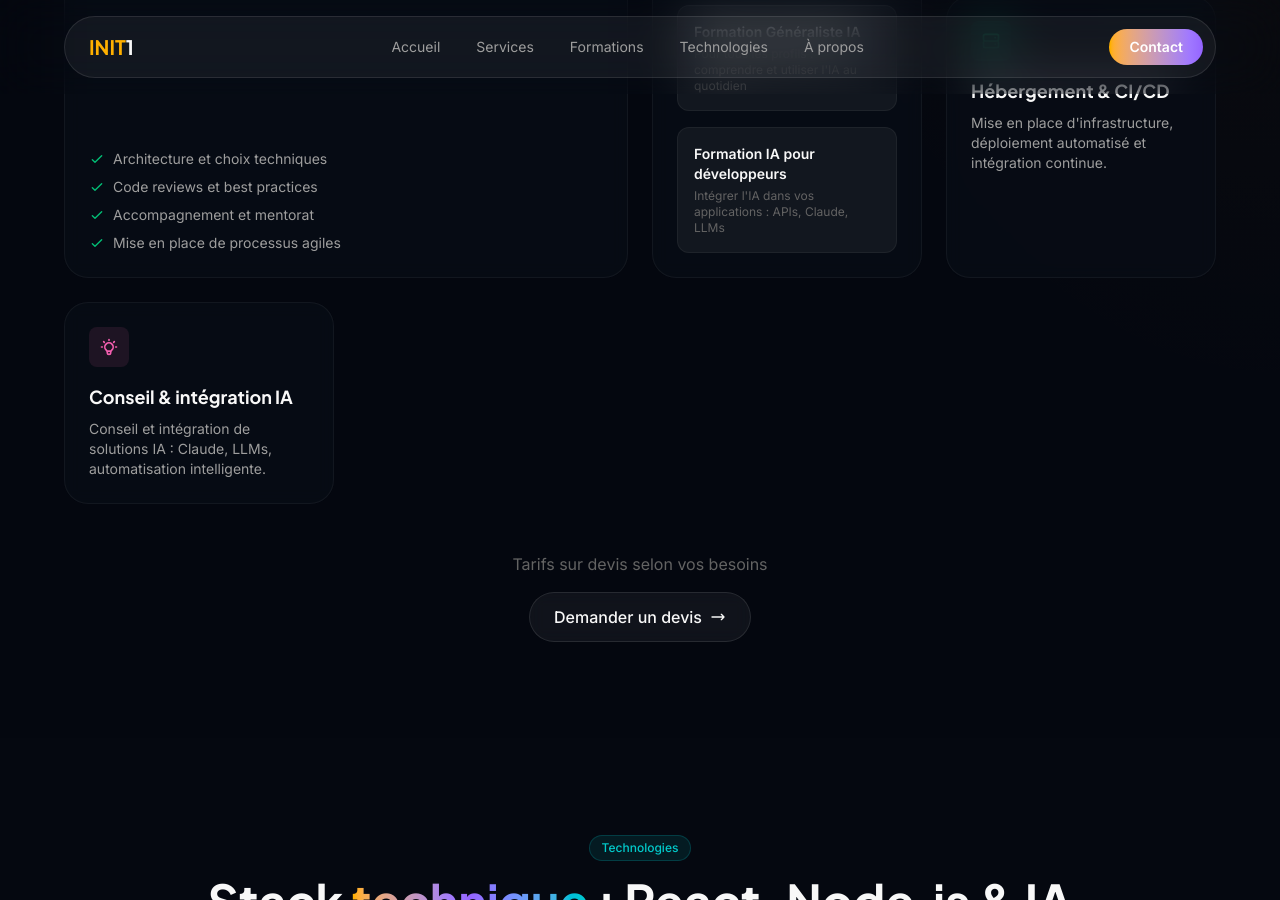
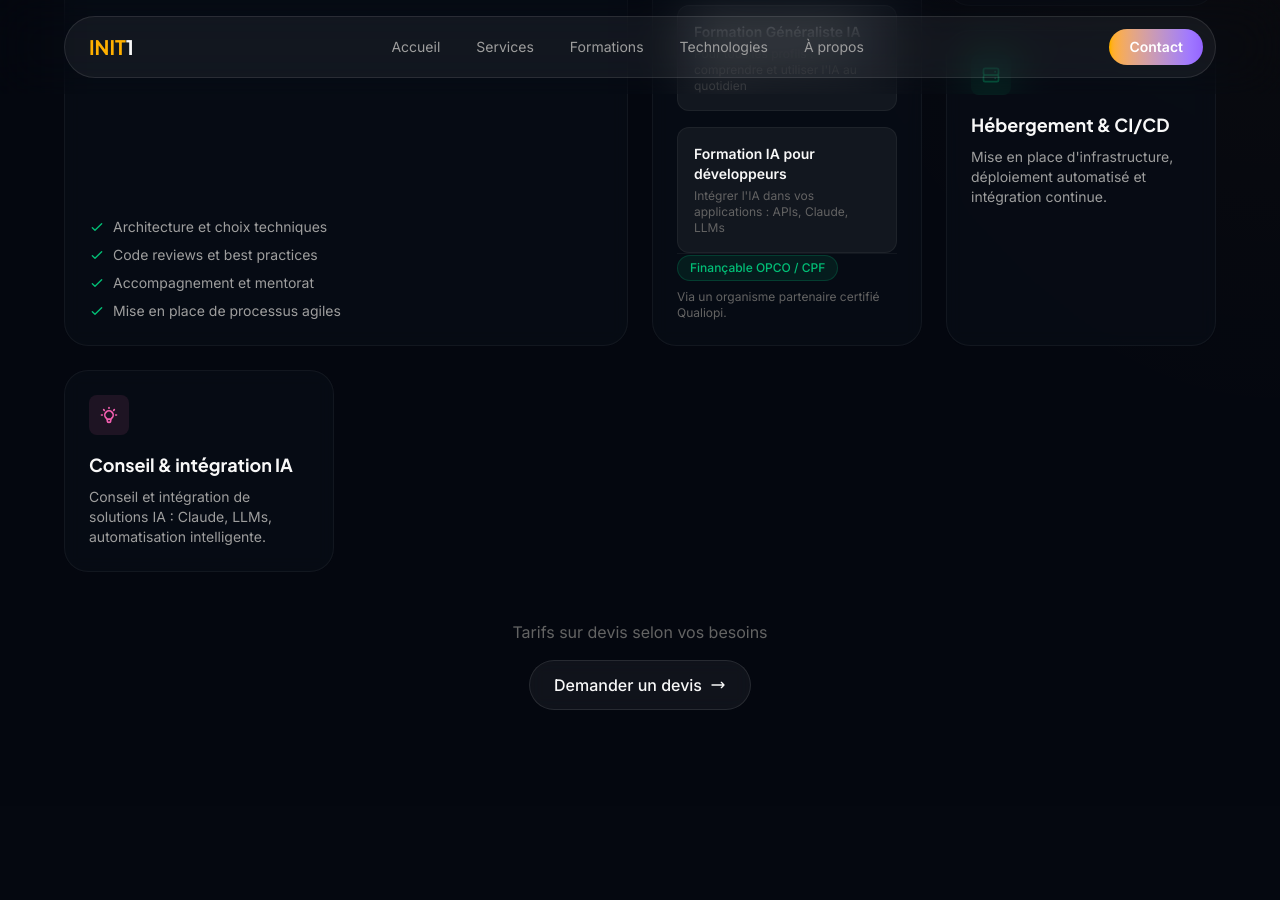
Before and after one commit to Lotto/init-one.fr, a Jekyll site: the page built from index.html, in a window 1280 px wide and 900 px high, scrolled down 1560 px. Built offline with Jekyll 4.4.1, drawn with Linux system fonts in a browser that asks for light colours.

Commit message:
Formations : mention financement OPCO/CPF via partenaire Qualiopi
Indique que les formations sont finançables via un organisme partenaire
certifie Qualiopi (la certification est portee par le partenaire, pas par INIT1).

```diff
--- a/_includes/services-bento.html
+++ b/_includes/services-bento.html
@@ -82,6 +82,10 @@
               <p class="text-xs text-text-muted">Intégrer l'IA dans vos applications : APIs, Claude, LLMs</p>
             </div>
           </div>
+          <div class="mt-4 pt-4 border-t border-white/5">
+            <span class="badge badge-emerald text-xs">Finançable OPCO / CPF</span>
+            <p class="text-xs text-text-muted mt-2">Via un organisme partenaire certifié Qualiopi.</p>
+          </div>
         </div>
       </div>
 
```
